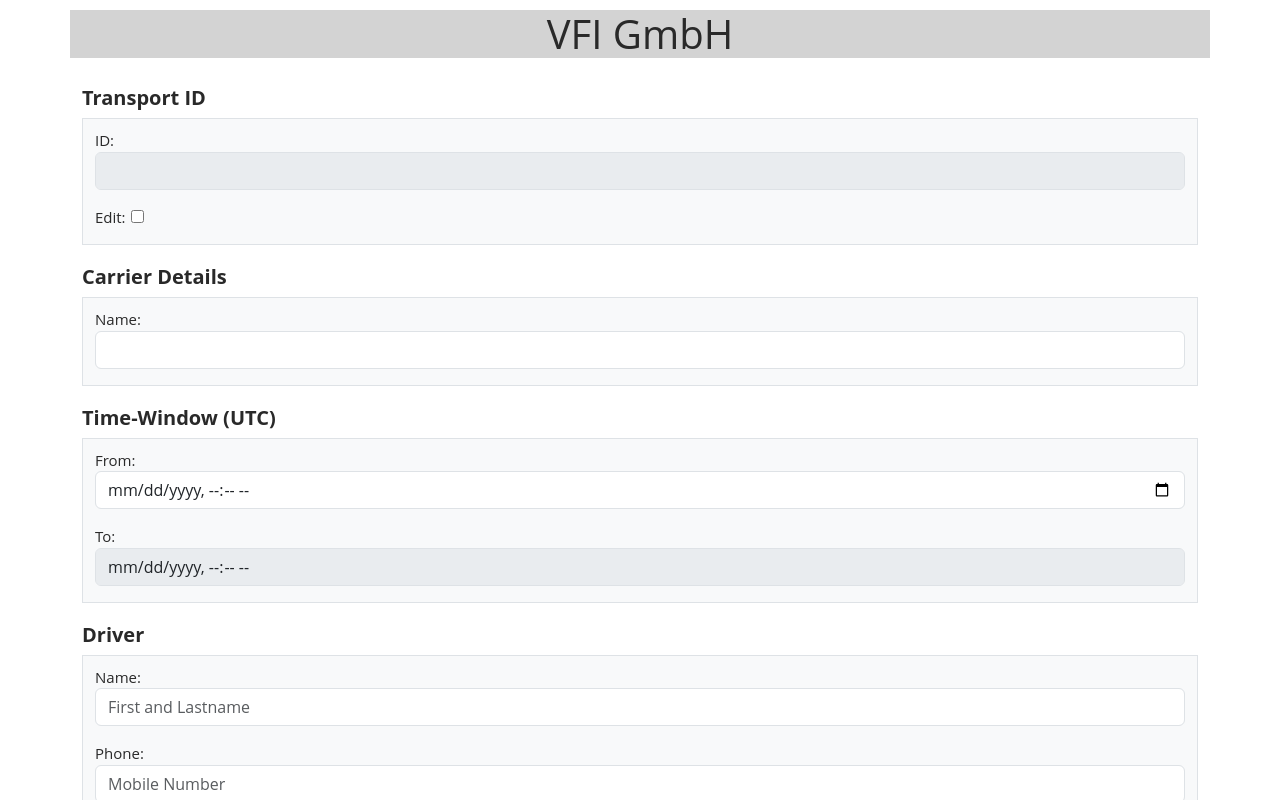
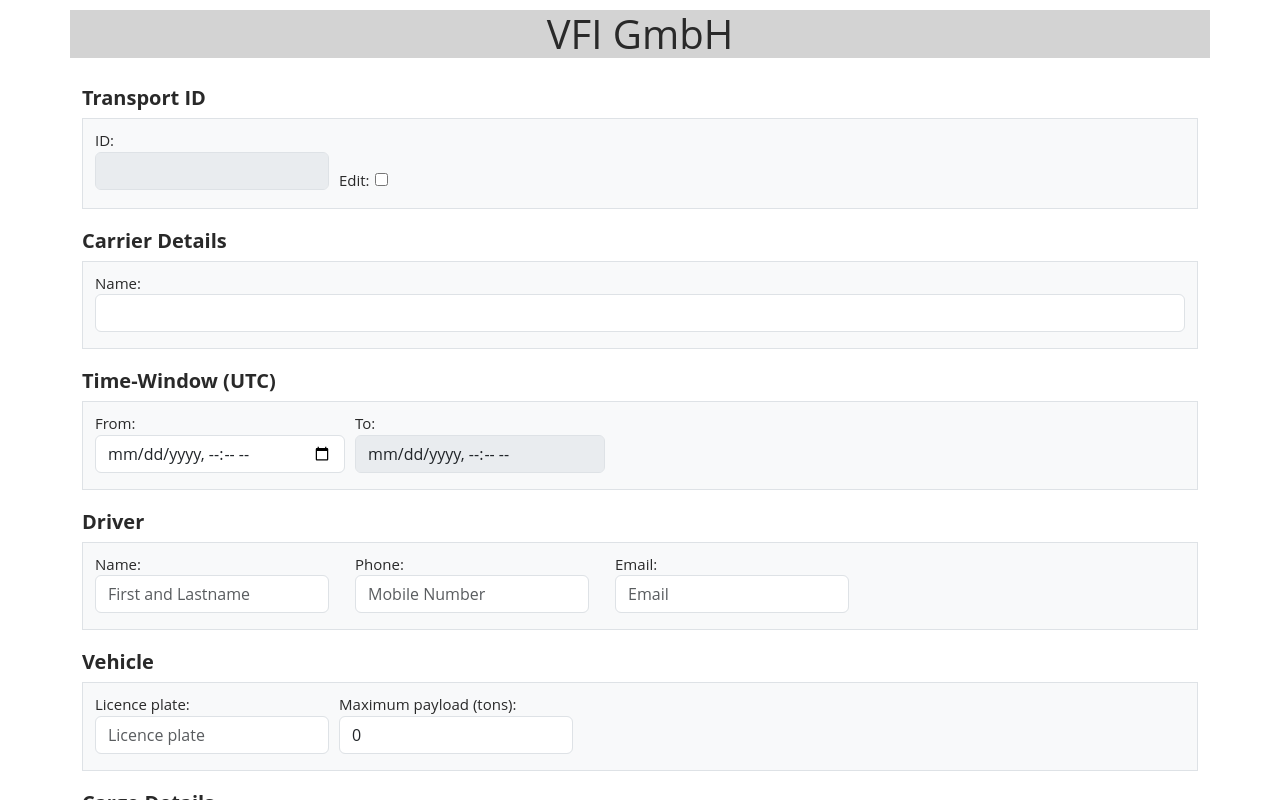
Before and after one commit to Birnbaua/fastlane_ui, a React (Create React App) app: page /booking in a window 1280 px wide. Shown: the top 800 px of the page. Built offline with nearby package versions, Linux system fonts and the light colour scheme.

Commit message:
changed highlighting

```diff
--- a/src/components/booking/BookingPost.js
+++ b/src/components/booking/BookingPost.js
@@ -106,7 +106,7 @@
         <div className="container">
         <form onSubmit={handleSubmit}>
             <label for='transport-id' style={{marginTop: 20}}><h5><b>Transport ID</b></h5></label>
-            <div className="container border bg-light">
+            <div className="container border bg-light input-group">
                 <div className="mb-3" style={{marginTop: 10}}>
                     <label for='transport-id'>ID:</label>
                     <input
@@ -120,7 +120,7 @@
                         onChange={(e) => setId(e.target.value)}
                     />
                 </div>
-                <div className="mb-3">
+                <div className="mb-3" style={{marginTop: 50, marginLeft: 10}}>
                     <label for='edit-id'>Edit: </label>
                     <input style={{marginLeft: 5}}
                         id='edit-id'
@@ -147,7 +147,7 @@
                 </div>
             </div>
             <label for='start-datetime' style={{marginTop: 20}}><h5><b>Time-Window ({Intl.DateTimeFormat().resolvedOptions().timeZone})</b></h5></label>
-            <div className="container border bg-light">
+            <div className="container border bg-light input-group">
                 <div className="mb-3" style={{marginTop: 10}}>
                     <label for='start-datetime'>From:</label>
                     <input
@@ -160,7 +160,7 @@
                         onChange={(e) => setFrom(e.target.value)}
                     />
                 </div>
-                <div className="mb-3">
+                <div className="mb-3" style={{marginTop: 10, marginLeft: 10}}>
                     <label for='end-datetime'>To:</label>
                     <input
                         id='end-datetime'
@@ -174,7 +174,7 @@
                 </div>
             </div>
             <label for='start-datetime' style={{marginTop: 20}}><h5><b>Driver</b></h5></label>
-            <div className="container border gap-3 bg-light">
+            <div className="container border gap-3 bg-light input-group">
                 <div className='mb-3' style={{marginTop: 10}}>
                     <label for='driver-name'>Name:</label>
                     <input
@@ -186,7 +186,7 @@
                         onChange={(e) => setDriverName(e.target.value)}
                     />
                 </div>
-                <div className="mb-3">
+                <div className="mb-3" style={{marginTop: 10, marginLeft: 10}}>
                     <label for='driver-phone'>Phone:</label>
                     <input
                         id='driver-phone'
@@ -199,7 +199,7 @@
                         onChange={(e) => setDriverPhone(e.target.value)}
                     />
                 </div>
-                <div className="mb-3">
+                <div className="mb-3" style={{marginTop: 10, marginLeft: 10}}>
                     <label for='phone'>Email:</label>
                     <input
                         id='driver-email'
@@ -212,7 +212,7 @@
                 </div>
             </div>
             <label for='start-datetime' style={{marginTop: 20}}><h5><b>Vehicle</b></h5></label>
-            <div className="container border bg-light">
+            <div className="container border bg-light input-group">
                 <div className='mb-3' style={{marginTop: 10}}>
                     <label for='licence-plate'>Licence plate:</label>
                     <input
@@ -224,7 +224,7 @@
                         onChange={(e) => setLicencePlate(e.target.value)}
                     />
                 </div>
-                <div className='mb-3' style={{marginTop: 10}}>
+                <div className='mb-3' style={{marginTop: 10, marginLeft: 10}}>
                     <label for='max-payload'>Maximum payload (tons):</label>
                     <input
                         id='max-payload'
--- a/src/components/overview/StatusOverview.js
+++ b/src/components/overview/StatusOverview.js
@@ -56,7 +56,7 @@
                 </div>
             </div>
             <div className="container">
-                <table className="table table-striped">
+                <table className="table table-striped"  style={{ fontSize: 30 }}>
                     <thead>
                         <tr>
                             <th>ID</th>
@@ -66,21 +66,19 @@
                             <th>To</th>
                             <th>Type</th>
                             <th>Status</th>
-                            <th>Step</th>
                             <th>Location</th>
                         </tr>
                     </thead>
                     <tbody>
                         {orders.map(function(order) {
-                            return <tr>
-                                <td>{order.id}</td>
+                            return <tr >
+                                <td style={order.id.startsWith("9") == false ? {backgroundColor: "green"} : {}}>{order.id}</td>
                                 <td>{order.carrier}</td>
                                 <td>{formatDateEuro(order.from)}</td>
                                 <td>{order.from.substring(11,16)}</td>
                                 <td>{order.to.substring(11,16)}</td>
                                 <td>{order.type}</td>
                                 <td>{order.status}</td>
-                                <td>{order.step}</td>
                                 <td>{order.location}</td>
                             </tr>
                         })}
```
Also changed, not shown: 1 other file (tests, documents, lock files or other folders).
